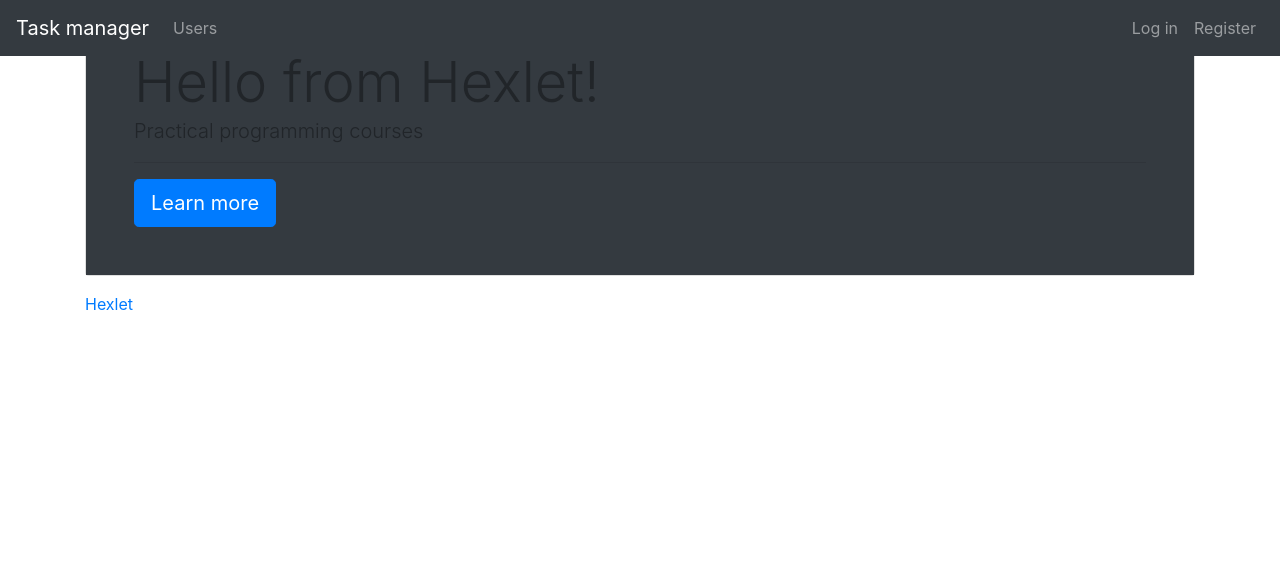
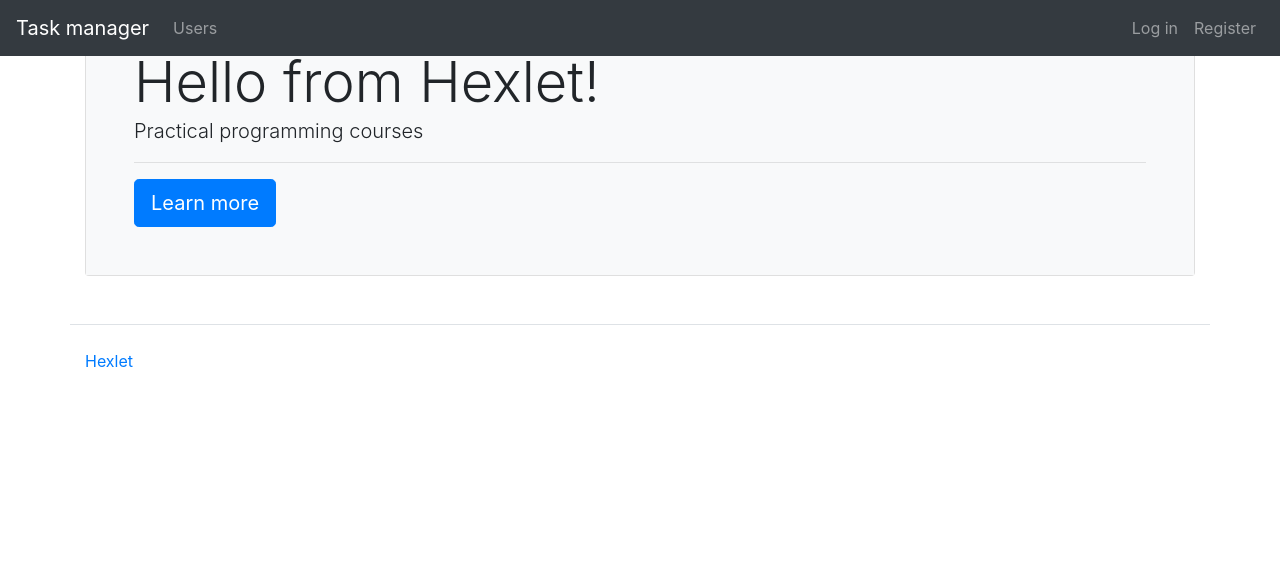
Before and after one commit to Maroosha/python-project-lvl4, a Django app: page / in a window 1280 px wide. Shown: the top 573 px of the page. Run offline with Django 4.2, Linux system fonts and the light colour scheme; some libraries are stand-ins or nearby versions.

Commit message:
Playing with templates

```diff
--- a/templates/base.html
+++ b/templates/base.html
@@ -56,9 +56,9 @@
         </div>
     </nav>
     {% block content %}{% endblock %}
-    <footer class="footer mt-auto py-3">
-        <div class="container">
-            <a target="_blank" href="#">Hexlet</a>
+    <footer>
+        <div class="container my-5 pt-4 border-top">
+            <a target="_blank" href="https://ru.hexlet.io">Hexlet</a>
         </div>
     </footer>
 </body>
--- a/templates/index.html
+++ b/templates/index.html
@@ -4,7 +4,7 @@
 {% block content %}
 <div class="container wrapper flex-grow-1">
     <div class="card">
-        <div class="card-body p-5 bg-dark">
+        <div class="card-body p-5 bg-light">
             <div class="display-4">{% translate 'Hello from Hexlet!' %}</div>
             <p class="lead">{% translate 'Practical programming courses' %}</p>
             <hr>
```
